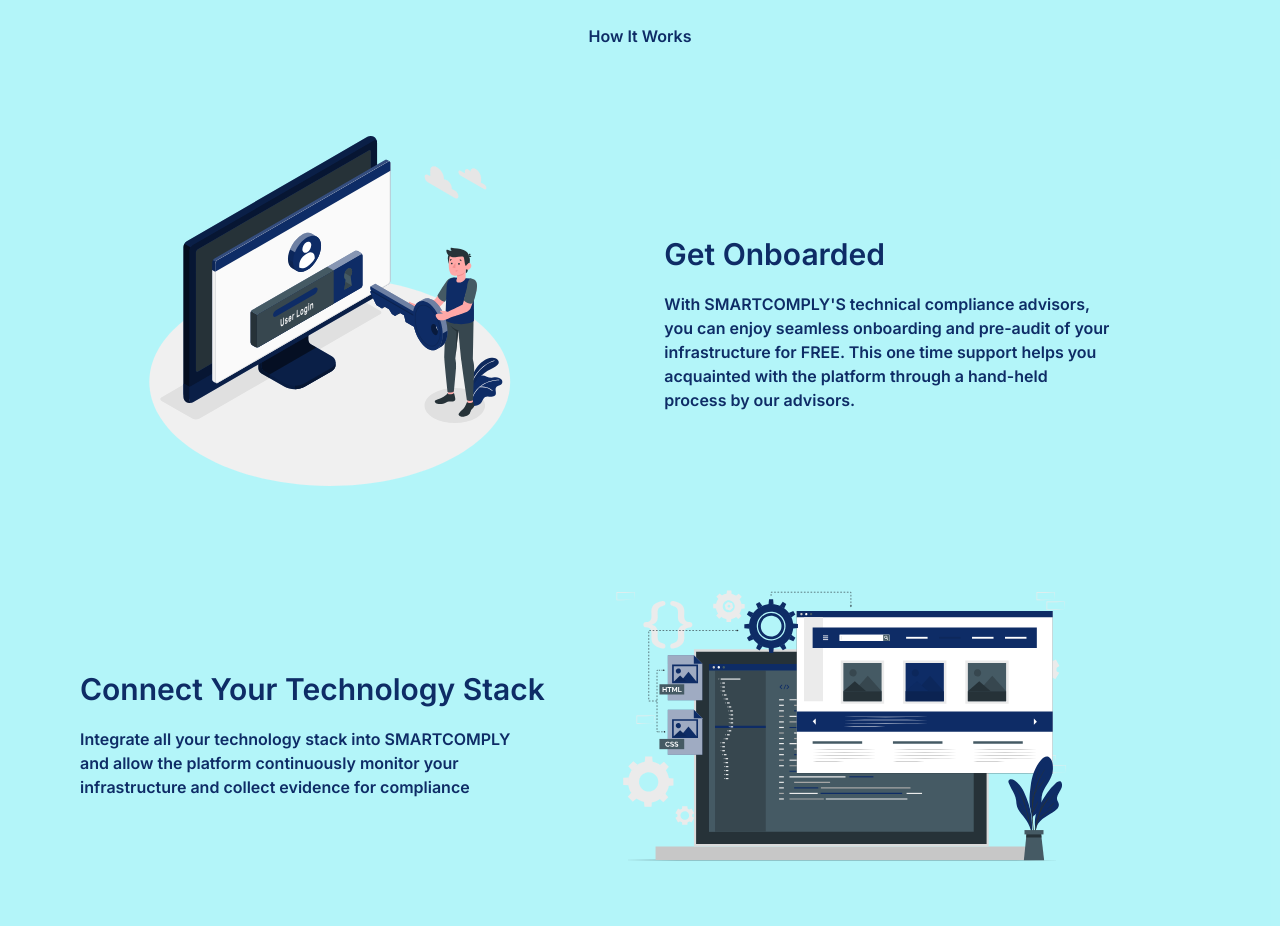
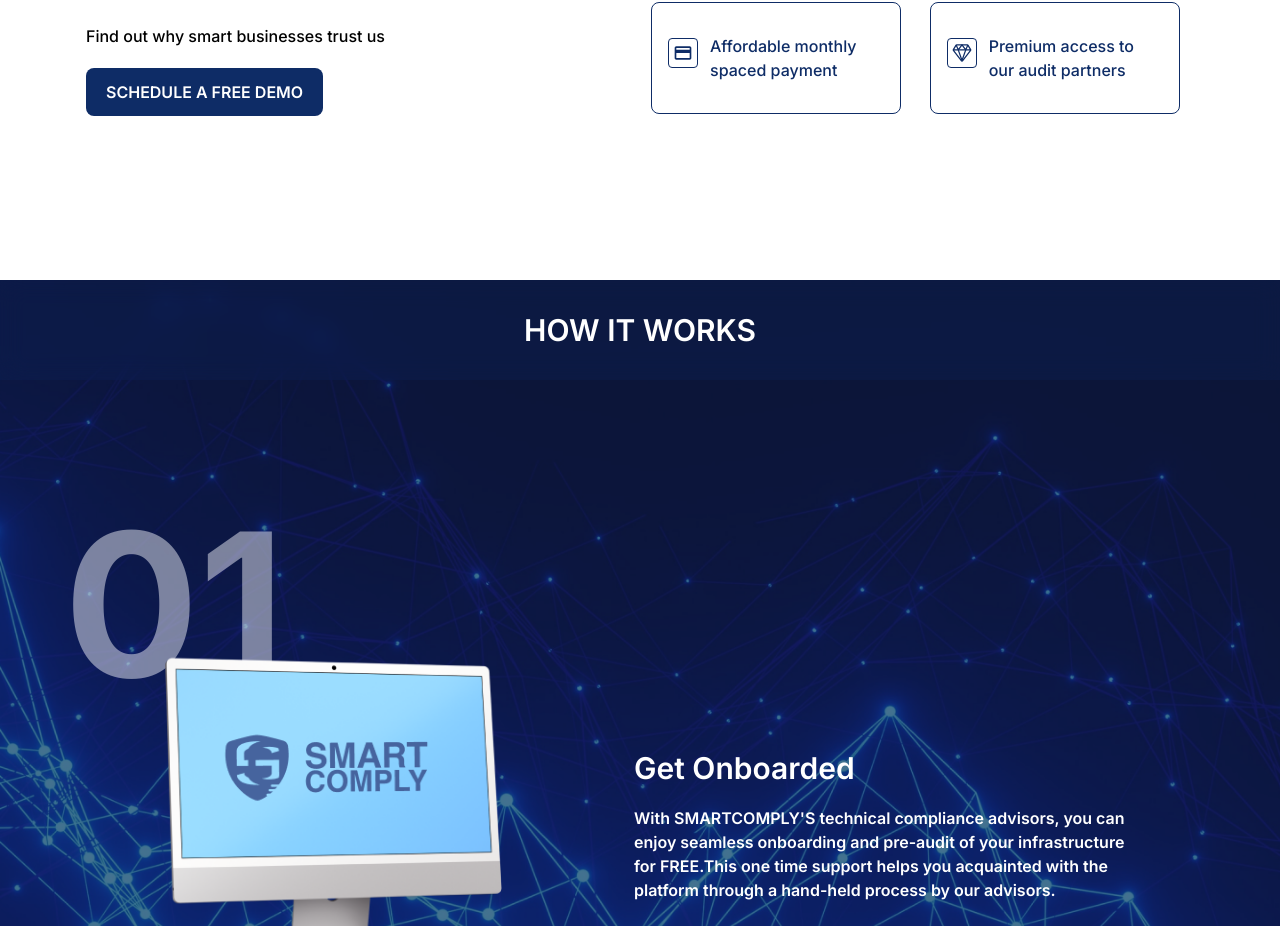
Before and after one commit to iwa-temmy/smartcomply-web, a Next.js app: page / in a window 1280 px wide. Shown: the part 1874-2800 px from the top of the page. Built offline with nearby package versions, Linux system fonts and the light colour scheme.

Commit message:
[features]: worked on the how it works section of the home page

```diff
--- a/components/home/features/Features.js
+++ b/components/home/features/Features.js
@@ -41,7 +41,7 @@
     return { onEnterViewport, onLeaveViewport };
   };
   return (
-    <section className="px-8 py-8 font-semibold lg:px-4 container">
+    <section className="px-8 py-8 font-semibold md:py-20 md:px-4 container">
       <motion.h3
         className={`${styles.infrastructure_description} text-center text-lg font-medium md:text-xl`}
         initial={{ opacity: 0, x: "-5vw" }}
@@ -82,7 +82,7 @@
         </div>
       </div>
       <motion.div
-        className="flex justify-center"
+        className="flex justify-center md:py-10"
         initial={{ opacity: 0, y: "96px", x: "-10vh" }}
         animate={imageControls}
         onViewportLeave={handleImageAnimations().onLeaveViewport}
@@ -95,7 +95,7 @@
           height="600"
         />
       </motion.div>
-      <div className="flex flex-col justify-between items-center lg:flex-row">
+      <div className="flex flex-col justify-between items-center lg:flex-row py-16">
         <div className="w-full sm:w-11/12 sm:mr-10 pb-5 text-center sm:text-left">
           <motion.p
             className={`${styles.infrastructure_description} my-8 text-lg sm:text-xl font-bold leading-tight`}
--- a/components/home/howItWorks/HowItWorks.js
+++ b/components/home/howItWorks/HowItWorks.js
@@ -1,89 +1,28 @@
 import styles from "../../../styles/Home.module.css";
 import Image from "next/image";
+import { steps } from "data";
+import StepItem from "./StepItem";
+
 export default function HowItWorks() {
   return (
-    <section
-      className={`${styles.how_it_works} p-8 font-semibold lg:py-12 lg:px-20`}
-    >
-      <p className="text-center">How It Works</p>
-      <div className="my-12">
-        <article className="flex justify-between items-center flex-col lg:flex-row">
-          <div className="w-full my-10">
-            <Image
-              src="/onboarding.svg"
-              alt="onboarding"
-              width="500"
-              height="350"
+    <section className={`${styles.how_it_works} relative pr-3`}>
+      <div className={`${styles.parallaxScroller} lg:py-12`}>
+        <header className="w-full absolute z-10 top-0 left-0 w-full backdrop-blur-md text-center py-8">
+          <h3 className="text-3xl text-white uppercase font-semibold">
+            How It Works
+          </h3>
+        </header>
+        <div className=" text-white py-20 container">
+          {steps.map(step => (
+            <StepItem
+              image={step.image}
+              title={step.title}
+              description={step.description}
+              index={step.id}
+              key={step.id}
             />
-          </div>
-          <div className="w-full lg:w-11/12">
-            <h2 className="capitalize text-3xl my-5">Get Onboarded</h2>
-            <p className="w-10/12">
-              With SMARTCOMPLY&apos;S technical compliance advisors, you can enjoy
-              seamless onboarding and pre-audit of your infrastructure for FREE.
-              This one time support helps you acquainted with the platform
-              through a hand-held process by our advisors.
-            </p>
-          </div>
-        </article>
-        <article className="flex justify-between items-center flex-col-reverse lg:flex-row">
-          <div className="w-11/12">
-            <h2 className="capitalize text-3xl my-5">
-              Connect Your Technology Stack
-            </h2>
-            <p className="w-full lg:w-10/12">
-              Integrate all your technology stack into SMARTCOMPLY and allow the
-              platform continuously monitor your infrastructure and collect
-              evidence for compliance
-            </p>
-          </div>
-          <div className="w-full my-10">
-            <Image
-              src="/technology.svg"
-              alt="onboarding"
-              width="450"
-              height="300"
-            />
-          </div>
-        </article>
-        <article className="flex justify-between items-center flex-col lg:flex-row">
-          <div className="w-full my-10">
-            <Image
-              src="/server-status.svg"
-              alt="onboarding"
-              width="550"
-              height="350"
-            />
-          </div>
-          <div className="w-full lg:w-11/12">
-            <h2 className="capitalize text-3xl my-5">
-              Track The Status Of Your Compliance
-            </h2>
-            <p className="w-full lg:w-10/12">
-              SMARTCOMPLY tracks the status of your compliance and security
-              posture by continuously mapping all scans and evidence to all
-              compliance regulations
-            </p>
-          </div>
-        </article>
-        <article className="flex justify-between flex-col-reverse items-center lg:flex-row">
-          <div className="w-full lg:w-11/12">
-            <h2 className="capitalize text-3xl my-5">Get Notified Of Audit</h2>
-            <p className="w-full lg:w-10/12">
-              With access to numerous partner auditors, based on your compliance
-              status, smart comply tells you which audit you are ready for and
-              manages your audit timeline.
-            </p>
-          </div>
-          <div className="w-full my-10">
-            <Image
-              src="/audit-notification.svg"
-              alt="onboarding"
-              width="600"
-              height="350"
-            />
-          </div>
-        </article>
+          ))}
+        </div>
       </div>
     </section>
   );
--- /dev/null
+++ b/components/home/howItWorks/StepItem.js
@@ -0,0 +1,26 @@
+import Image from "next/image";
+import React from "react";
+
+import styles from "styles/Home.module.css";
+
+const StepItem = props => {
+  const { title, image, description, index } = props;
+  return (
+    <article className="grid grid-cols-1 lg:grid-cols-2 items-center flex-col justify-center lg:justify-between lg:flex-row relative pt-20 mt-24 p-4">
+      <span
+        className={`absolute top-0 left-0 text-9xl ${styles.stepNumber} font-extrabold`}
+      >
+        {index}
+      </span>
+      <div className="mx-auto my-10 relative z-10 flex justify-center items-center max-w-sm">
+        <img src={image} alt={title} />
+      </div>
+      <div className="text-center lg:text-left  max-w-lg">
+        <h2 className="capitalize text-3xl my-5">{title}</h2>
+        <p className="">{description}</p>
+      </div>
+    </article>
+  );
+};
+
+export default StepItem;
--- a/data.js
+++ b/data.js
@@ -25,6 +25,36 @@
     id: 4,
     text: "Premium access to our audit partners",
     Icon: IoDiamondOutline
+  }
+];
+export const steps = [
+  {
+    id: "01",
+    image: "/onboarding.png",
+    title: "Get Onboarded",
+    description:
+      "With SMARTCOMPLY'S technical compliance advisors, you can enjoy seamless onboarding and pre-audit of your infrastructure for FREE.This one time support helps you acquainted with the platform through a hand-held process by our advisors."
+  },
+  {
+    id: "02",
+    image: "/onboarding.png",
+    title: "Connect Your Technology Stack",
+    description:
+      "Integrate all your technology stack into SMARTCOMPLY and allow the platform continuously monitor your infrastructure and collect evidence for compliance."
+  },
+  {
+    id: "03",
+    image: "/onboarding.png",
+    title: "Track The Status Of Your Compliance",
+    description:
+      "SMARTCOMPLY tracks the status of your compliance and security posture by continuously mapping all scans and evidence to all compliance regulations."
+  },
+  {
+    id: "04",
+    image: "/onboarding.png",
+    title: "Get Notified Of Audit",
+    description:
+      "With access to numerous partner auditors, based on your compliance status, smart comply tells you which audit you are ready for and manages your audit timeline."
   }
 ];
 
--- a/styles/Home.module.css
+++ b/styles/Home.module.css
@@ -54,7 +54,30 @@
 }
 
 .how_it_works {
-  background-color: rgba(5, 222, 236, 0.3);
   color: #0e2c66;
   font-weight: 600;
+  background-image: url("../public/hero.png");
+  background-repeat: no-repeat;
+  background-position: center;
+  background-size: cover;
+  background-attachment: fixed;
 }
+.parallaxScroller {
+  overflow: auto;
+  height: 100vh;
+}
+.parallaxScroller::-webkit-scrollbar {
+  width: 10px;
+  margin: 2px;
+}
+.parallaxScroller::-webkit-scrollbar-thumb {
+  background: #ffffff80;
+  border-radius: 10px;
+}
+.parallaxScroller header {
+  background-color: rgba(14, 44, 102, 0.24);
+}
+.stepNumber {
+  color: #ebedf580;
+  font-size: 200px;
+}
```
Also changed, not shown: public/onboarding.png (added), public/onboarding.svg (deleted).
